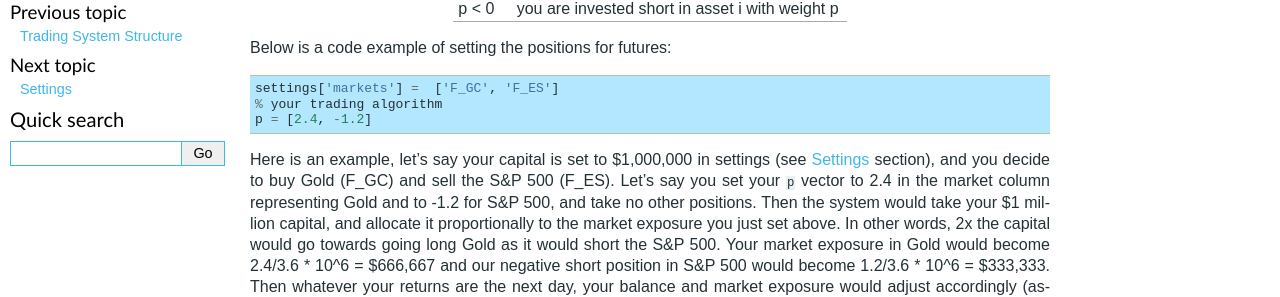
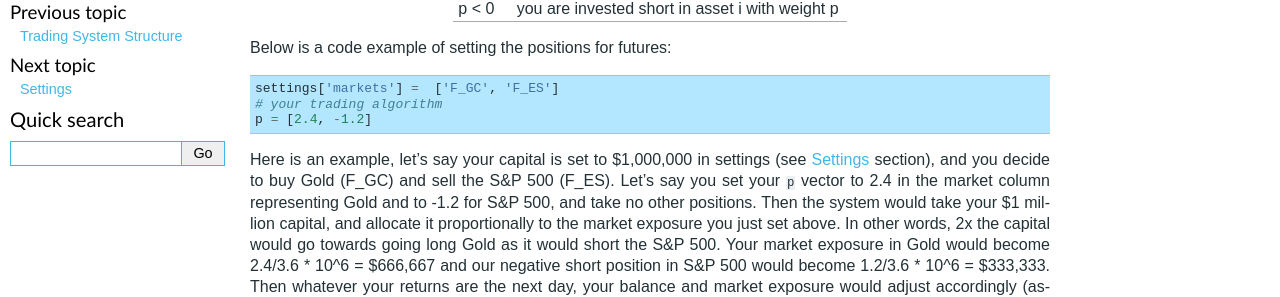
Before and after one commit to IMYin/quantiacs-python-doc, a Sphinx documentation site: the page built from docs/source/market_position_trading.rst, in a window 1280 px wide. Shown: the part 286-583 px from the top of the page. Built offline with Sphinx 7.4.7, drawn with Linux system fonts in a browser that asks for light colours.

```diff
--- a/docs/source/market_position_trading.rst
+++ b/docs/source/market_position_trading.rst
@@ -16,7 +16,7 @@ Below is a code example of setting the positions for futures:
 .. code-block:: python
 
 	settings['markets'] =  ['F_GC', 'F_ES']
-	% your trading algorithm
+	# your trading algorithm
 	p = [2.4, -1.2]
 
 Here is an example, let's say your capital is set to $1,000,000 in settings (see :ref:`settings-label` section), and you decide to buy Gold (F_GC) and sell the S&P 500 (F_ES). Let's say you set your ``p`` vector to 2.4 in the market column representing Gold and to -1.2 for S&P 500, and take no other positions. Then the system would take your $1 million capital, and allocate it proportionally to the market exposure you just set above. In other words, 2x the capital would go towards going long Gold as it would short the S&P 500. Your market exposure in Gold would become 2.4/3.6 * 10^6 = $666,667 and our negative short position in S&P 500 would become 1.2/3.6 * 10^6 = $333,333. Then whatever your returns are the next day, your balance and market exposure would adjust accordingly (assuming the positions remained the same at 2.4 and 1.2). This representation of market exposure isn't 100% accurate of the real world, where you would have to buy and sell discrete amounts of contracts, but for large balances it should average out to roughly the same performance.
```
